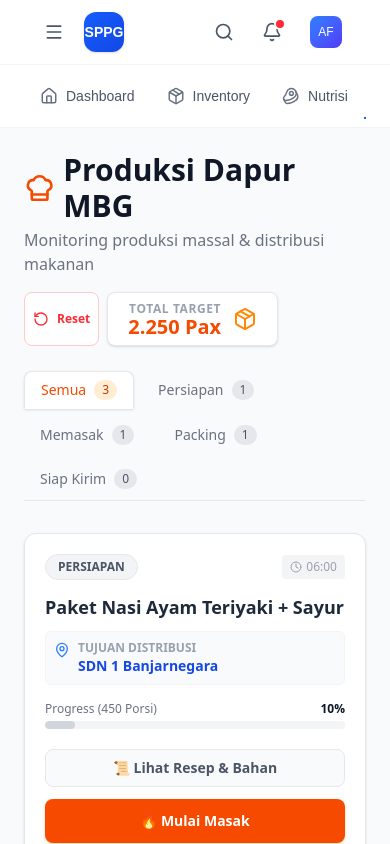
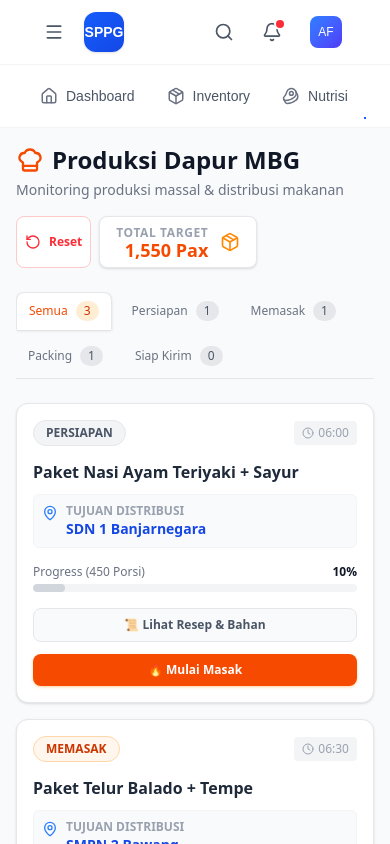
Before and after one commit to ahmadfatoni2025/client_2, a React (Vite) app in the folder frontend/: page /dapur in a window 390 px wide. Shown: the top 844 px of the page. Built offline with nearby package versions, Linux system fonts and the light colour scheme; a web font is replaced by a local one.

Commit message:
uodate toni
Enhance data loading and saving with error handling, update task status management, and improve UI elements.

```diff
--- a/frontend/src/page/dapur.tsx
+++ b/frontend/src/page/dapur.tsx
@@ -82,43 +82,68 @@ const initialTasks: Task[] = [
 ];
 
 const Dapur = () => {
-  // --- BAGIAN BARU: LOAD DATA DARI STORAGE ---
-  // Saat pertama kali dibuka, cek dulu: "Ada data simpanan gak?"
+  // Load data dari storage dengan error handling
   const [tasks, setTasks] = useState<Task[]>(() => {
+    try {
       const savedData = localStorage.getItem('mbg-dapur-tasks');
       if (savedData) {
-      return JSON.parse(savedData);
-    } else {
+        const parsedData = JSON.parse(savedData);
+        // Validasi data yang di-load
+        if (Array.isArray(parsedData) && parsedData.length > 0) {
+          return parsedData;
+        }
+      }
+    } catch (error) {
+      console.error('Error loading data from localStorage:', error);
+    }
     return initialTasks;
-    }
   });
 
   const [filter, setFilter] = useState<string>('Semua');
   const [selectedTask, setSelectedTask] = useState<Task | null>(null);
 
-  // --- BAGIAN BARU: AUTO SAVE ---
-  // Setiap kali 'tasks' berubah (diklik tombol proses), simpan ke localStorage
+  // Auto Save dengan error handling
   useEffect(() => {
+    try {
       localStorage.setItem('mbg-dapur-tasks', JSON.stringify(tasks));
+    } catch (error) {
+      console.error('Error saving data to localStorage:', error);
+    }
   }, [tasks]);
 
-  // Fungsi Reset Data (Darurat kalau mau balik ke awal)
+  // Fungsi Reset Data
   const resetData = () => {
-    if(confirm("Yakin mau reset semua status kembali ke awal?")) {
+    if (window.confirm("Yakin mau reset semua status kembali ke awal?")) {
       setTasks(initialTasks);
+      try {
         localStorage.removeItem('mbg-dapur-tasks');
+      } catch (error) {
+        console.error('Error removing data from localStorage:', error);
+      }
     }
   };
 
   const filterOptions = ['Semua', 'Persiapan', 'Memasak', 'Packing', 'Siap Kirim'];
 
-  const advanceStatus = (id: number, currentStatus: string) => {
+  const advanceStatus = (id: number) => {
     setTasks(tasks.map(task => {
       if (task.id === id) {
-        let nextStatus: Task['status'] = task.status;
-        if (currentStatus === 'Persiapan') nextStatus = 'Memasak';
-        else if (currentStatus === 'Memasak') nextStatus = 'Packing';
-        else if (currentStatus === 'Packing') nextStatus = 'Siap Kirim';
+        let nextStatus: Task['status'];
+        switch (task.status) {
+          case 'Persiapan':
+            nextStatus = 'Memasak';
+            break;
+          case 'Memasak':
+            nextStatus = 'Packing';
+            break;
+          case 'Packing':
+            nextStatus = 'Siap Kirim';
+            break;
+          case 'Siap Kirim':
+          default:
+            nextStatus = task.status; // Tetap di status yang sama
+            break;
+        }
         return { ...task, status: nextStatus };
       }
       return task;
@@ -126,43 +151,62 @@ const Dapur = () => {
   };
 
   const filteredTasks = filter === 'Semua' ? tasks : tasks.filter(task => task.status === filter);
-  const getCount = (statusName: string) => statusName === 'Semua' ? tasks.length : tasks.filter(t => t.status === statusName).length;
 
-  const getStatusColor = (status: string) => {
+  const getCount = (statusName: string) => {
+    if (statusName === 'Semua') {
+      return tasks.length;
+    }
+    return tasks.filter(t => t.status === statusName).length;
+  };
+
+  const getStatusColor = (status: Task['status']) => {
     switch (status) {
-      case "Persiapan": return "bg-gray-100 text-gray-600 border-gray-200";
-      case "Memasak": return "bg-orange-50 text-orange-700 border-orange-200";
-      case "Packing": return "bg-blue-50 text-blue-700 border-blue-200";
-      case "Siap Kirim": return "bg-green-50 text-green-700 border-green-200";
-      default: return "bg-gray-100";
+      case "Persiapan":
+        return "bg-gray-100 text-gray-600 border-gray-200";
+      case "Memasak":
+        return "bg-orange-50 text-orange-700 border-orange-200";
+      case "Packing":
+        return "bg-blue-50 text-blue-700 border-blue-200";
+      case "Siap Kirim":
+        return "bg-green-50 text-green-700 border-green-200";
+      default:
+        return "bg-gray-100 text-gray-600 border-gray-200";
     }
   };
 
-  const getButtonLabel = (status: string) => {
+  const getButtonLabel = (status: Task['status']) => {
     switch (status) {
-      case "Persiapan": return "🔥 Mulai Masak";
-      case "Memasak": return "📦 Mulai Packing";
-      case "Packing": return "🚚 Panggil Driver";
-      case "Siap Kirim": return "✅ Selesai";
-      default: return "Proses";
+      case "Persiapan":
+        return "🔥 Mulai Masak";
+      case "Memasak":
+        return "📦 Mulai Packing";
+      case "Packing":
+        return "🚚 Panggil Driver";
+      case "Siap Kirim":
+        return "✅ Selesai";
+      default:
+        return "Proses";
     }
   };
 
+  // Hitung total target
+  const totalTarget = tasks.reduce((sum, task) => sum + task.target, 0);
+
   return (
-    <div className="p-6 min-h-screen text-gray-800 bg-gray-50 font-sans relative">
+    <div className="p-4 md:p-6 min-h-screen text-gray-800 bg-gray-50 font-sans relative">
 
       {/* Header */}
       <div className="flex flex-col md:flex-row justify-between items-start md:items-center mb-6 gap-4">
         <div>
-          <h1 className="text-3xl font-bold text-gray-900 flex items-center gap-2">
-            <ChefHat className="text-orange-600" size={32} />
+          <h1 className="text-2xl md:text-3xl font-bold text-gray-900 flex items-center gap-2">
+            <ChefHat className="text-orange-600" size={28} />
             Produksi Dapur MBG
           </h1>
-          <p className="text-gray-500 mt-1">Monitoring produksi massal & distribusi makanan</p>
+          <p className="text-gray-500 mt-1 text-sm">Monitoring produksi massal & distribusi makanan</p>
         </div>
 
         <div className="flex gap-2">
-            {/* Tombol Reset (Kecil di pojok) */}
+          {/* Tombol Reset */}
           <button
             onClick={resetData}
             className="bg-white hover:bg-red-50 text-red-500 border border-red-200 p-2 rounded-lg flex items-center gap-2 text-xs font-bold transition-colors"
@@ -171,23 +215,23 @@ const Dapur = () => {
             <RotateCcw size={16}/> Reset
           </button>
 
-            <div className="bg-white px-5 py-2 rounded-lg border border-gray-200 shadow-sm flex items-center gap-3">
+          <div className="bg-white px-4 py-2 rounded-lg border border-gray-200 shadow-sm flex items-center gap-3">
             <div className="text-right">
               <p className="text-xs text-gray-400 font-bold uppercase tracking-wider">Total Target</p>
-                <p className="font-bold text-orange-600 text-xl leading-none">2.250 Pax</p>
+              <p className="font-bold text-orange-600 text-lg leading-none">{totalTarget.toLocaleString()} Pax</p>
             </div>
-            <Package className="text-orange-400" size={24} />
+            <Package className="text-orange-400" size={20} />
           </div>
         </div>
       </div>
 
       {/* Filter Tabs */}
-      <div className="flex flex-wrap gap-2 mb-8 border-b border-gray-200 pb-1">
+      <div className="flex flex-wrap gap-2 mb-6 md:mb-8 border-b border-gray-200 pb-1 overflow-x-auto">
         {filterOptions.map((option) => (
           <button
             key={option}
             onClick={() => setFilter(option)}
-            className={`px-4 py-2 rounded-t-lg font-medium text-sm transition-all flex items-center gap-2 relative top-[1px]
+            className={`px-3 py-2 rounded-t-lg font-medium text-xs md:text-sm transition-all flex items-center gap-2 flex-shrink-0
               ${filter === option
                 ? 'bg-white text-orange-600 border border-gray-200 border-b-white shadow-sm z-10'
                 : 'text-gray-500 hover:text-gray-700 hover:bg-gray-100'
@@ -203,10 +247,13 @@ const Dapur = () => {
       </div>
 
       {/* Grid Kartu */}
-      <div className="grid grid-cols-1 md:grid-cols-2 lg:grid-cols-3 gap-6">
+      <div className="grid grid-cols-1 md:grid-cols-2 lg:grid-cols-3 gap-4 md:gap-6">
         {filteredTasks.map((task) => (
-          <div key={task.id} className={`bg-white rounded-xl p-5 border transition-all shadow-sm hover:shadow-md flex flex-col h-full
-            ${task.status === 'Siap Kirim' ? 'border-green-200 bg-green-50/30' : 'border-gray-200 hover:border-orange-300'}`}>
+          <div
+            key={task.id}
+            className={`bg-white rounded-xl p-4 md:p-5 border transition-all shadow-sm hover:shadow-md flex flex-col h-full
+              ${task.status === 'Siap Kirim' ? 'border-green-200 bg-green-50/30' : 'border-gray-200 hover:border-orange-300'}`}
+          >
 
             <div className="flex justify-between items-center mb-4">
               <span className={`px-3 py-1 rounded-full text-xs font-bold border ${getStatusColor(task.status)}`}>
@@ -218,7 +265,7 @@ const Dapur = () => {
             </div>
 
             <div className="mb-4 flex-grow">
-                <h3 className="text-lg font-bold mb-2 text-gray-800 leading-tight">{task.menu}</h3>
+              <h3 className="text-base md:text-lg font-bold mb-2 text-gray-800 leading-tight">{task.menu}</h3>
               <div className="flex items-start gap-2 text-sm text-gray-600 mt-3 p-2 rounded-md bg-gray-50 border border-gray-100">
                 <MapPin size={16} className="text-blue-500 mt-0.5 flex-shrink-0" />
                 <div>
@@ -228,11 +275,13 @@ const Dapur = () => {
               </div>
             </div>
 
-            <div className="mb-5">
+            <div className="mb-4 md:mb-5">
               <div className="flex justify-between text-sm mb-1">
-                    <span className="text-gray-500 text-xs">Progress ({task.target} Porsi)</span>
+                <span className="text-gray-500 text-xs">Progress ({task.target.toLocaleString()} Porsi)</span>
                 <span className="font-bold text-gray-900 text-xs">
-                        {task.status === 'Siap Kirim' ? '100%' : task.status === 'Packing' ? '80%' : task.status === 'Memasak' ? '40%' : '10%'}
+                  {task.status === 'Siap Kirim' ? '100%' :
+                   task.status === 'Packing' ? '80%' :
+                   task.status === 'Memasak' ? '40%' : '10%'}
                 </span>
               </div>
               <div className="w-full bg-gray-100 h-2 rounded-full overflow-hidden">
@@ -242,22 +291,22 @@ const Dapur = () => {
                       task.status === 'Packing' ? 'bg-blue-500 w-4/5' :
                       task.status === 'Memasak' ? 'bg-orange-500 w-2/5' :
                       'bg-gray-300 w-[10%]'}`}
-                    ></div>
+                />
               </div>
             </div>
 
             <div className="space-y-3 mt-auto">
               <button
                 onClick={() => setSelectedTask(task)}
-                  className="w-full py-2 text-sm font-semibold text-gray-600 bg-gray-50 hover:bg-gray-100 border border-gray-200 rounded-lg transition-colors flex justify-center items-center gap-2"
+                className="w-full py-2 text-xs md:text-sm font-semibold text-gray-600 bg-gray-50 hover:bg-gray-100 border border-gray-200 rounded-lg transition-colors flex justify-center items-center gap-2"
               >
                 📜 Lihat Resep & Bahan
               </button>
 
               <button
-                    onClick={() => advanceStatus(task.id, task.status)}
+                onClick={() => advanceStatus(task.id)}
                 disabled={task.status === 'Siap Kirim'}
-                    className={`w-full py-3 rounded-lg font-bold text-sm transition-all shadow-sm flex justify-center items-center gap-2
+                className={`w-full py-2 md:py-3 rounded-lg font-bold text-xs md:text-sm transition-all shadow-sm flex justify-center items-center gap-2
                   ${task.status === 'Siap Kirim'
                     ? 'bg-gray-100 text-gray-400 cursor-not-allowed border border-gray-200'
                     : 'bg-orange-600 hover:bg-orange-700 text-white shadow-orange-200'
@@ -266,43 +315,51 @@ const Dapur = () => {
                 {getButtonLabel(task.status)}
               </button>
             </div>
-
           </div>
         ))}
       </div>
 
-      {/* --- MODAL RESEP TETAP SAMA --- */}
+      {/* Modal Resep */}
       {selectedTask && (
-        <div className="fixed inset-0 z-50 flex items-center justify-center p-4 bg-black/60 backdrop-blur-sm transition-opacity">
-          <div className="bg-white rounded-2xl shadow-2xl w-full max-w-2xl max-h-[90vh] overflow-hidden flex flex-col animate-in fade-in zoom-in duration-200">
-            <div className="p-6 border-b border-gray-100 flex justify-between items-start bg-gray-50">
-              <div>
-                <h2 className="text-2xl font-bold text-gray-900">{selectedTask.menu}</h2>
-                <p className="text-gray-500 mt-1 flex items-center gap-2">
-                   <Package size={16}/> Target Produksi: <span className="font-semibold text-orange-600">{selectedTask.target} Porsi</span>
+        <div className="fixed inset-0 z-50 flex items-center justify-center p-4 bg-black/60 backdrop-blur-sm">
+          <div className="bg-white rounded-xl md:rounded-2xl shadow-2xl w-full max-w-2xl max-h-[90vh] overflow-hidden flex flex-col animate-in fade-in zoom-in duration-200">
+            <div className="p-4 md:p-6 border-b border-gray-100 flex justify-between items-start bg-gray-50">
+              <div className="pr-4">
+                <h2 className="text-xl md:text-2xl font-bold text-gray-900">{selectedTask.menu}</h2>
+                <p className="text-gray-500 mt-1 text-sm flex items-center gap-2">
+                  <Package size={16}/> Target Produksi:
+                  <span className="font-semibold text-orange-600">{selectedTask.target.toLocaleString()} Porsi</span>
                 </p>
               </div>
-              <button onClick={() => setSelectedTask(null)} className="p-2 bg-white rounded-full text-gray-400 hover:text-gray-600 border border-gray-200"><X size={20} /></button>
+              <button
+                onClick={() => setSelectedTask(null)}
+                className="p-2 bg-white rounded-full text-gray-400 hover:text-gray-600 border border-gray-200 flex-shrink-0"
+              >
+                <X size={20} />
+              </button>
             </div>
 
-            <div className="p-6 overflow-y-auto">
-              <div className="grid md:grid-cols-2 gap-8">
+            <div className="p-4 md:p-6 overflow-y-auto">
+              <div className="grid md:grid-cols-2 gap-6 md:gap-8">
                 <div>
-                  <h3 className="text-lg font-bold text-gray-800 mb-4 flex items-center gap-2">🥬 Bahan Baku Utama</h3>
-                  <ul className="space-y-3">
+                  <h3 className="text-base md:text-lg font-bold text-gray-800 mb-3 md:mb-4 flex items-center gap-2">🥬 Bahan Baku Utama</h3>
+                  <ul className="space-y-2 md:space-y-3">
                     {selectedTask.ingredients.map((ing, idx) => (
-                      <li key={idx} className="flex items-start gap-3 p-3 bg-green-50 rounded-lg text-sm text-gray-700 border border-green-100">
-                        <div className="w-2 h-2 mt-1.5 rounded-full bg-green-400 flex-shrink-0" />{ing}
+                      <li key={idx} className="flex items-start gap-2 md:gap-3 p-3 bg-green-50 rounded-lg text-sm text-gray-700 border border-green-100">
+                        <div className="w-2 h-2 mt-1.5 rounded-full bg-green-400 flex-shrink-0" />
+                        {ing}
                       </li>
                     ))}
                   </ul>
                 </div>
                 <div>
-                  <h3 className="text-lg font-bold text-gray-800 mb-4 flex items-center gap-2">🍳 Instruksi Masak</h3>
-                  <div className="space-y-4">
+                  <h3 className="text-base md:text-lg font-bold text-gray-800 mb-3 md:mb-4 flex items-center gap-2">🍳 Instruksi Masak</h3>
+                  <div className="space-y-3 md:space-y-4">
                     {selectedTask.instructions.map((step, idx) => (
                       <div key={idx} className="flex gap-3 text-sm">
-                        <span className="flex-shrink-0 w-6 h-6 flex items-center justify-center rounded-full bg-orange-100 text-orange-600 font-bold text-xs border border-orange-200">{idx + 1}</span>
+                        <span className="flex-shrink-0 w-6 h-6 flex items-center justify-center rounded-full bg-orange-100 text-orange-600 font-bold text-xs border border-orange-200">
+                          {idx + 1}
+                        </span>
                         <p className="text-gray-600 leading-relaxed pt-0.5">{step}</p>
                       </div>
                     ))}
@@ -311,12 +368,16 @@ const Dapur = () => {
               </div>
             </div>
             <div className="p-4 border-t border-gray-100 bg-gray-50 flex justify-end">
-              <button onClick={() => setSelectedTask(null)} className="px-6 py-2 bg-gray-800 hover:bg-gray-900 text-white rounded-lg font-medium">Tutup Resep</button>
+              <button
+                onClick={() => setSelectedTask(null)}
+                className="px-4 md:px-6 py-2 bg-gray-800 hover:bg-gray-900 text-white rounded-lg font-medium text-sm md:text-base"
+              >
+                Tutup Resep
+              </button>
             </div>
           </div>
         </div>
       )}
-
     </div>
   );
 };
```
Lines whose indentation alone changed are shown as unchanged.
